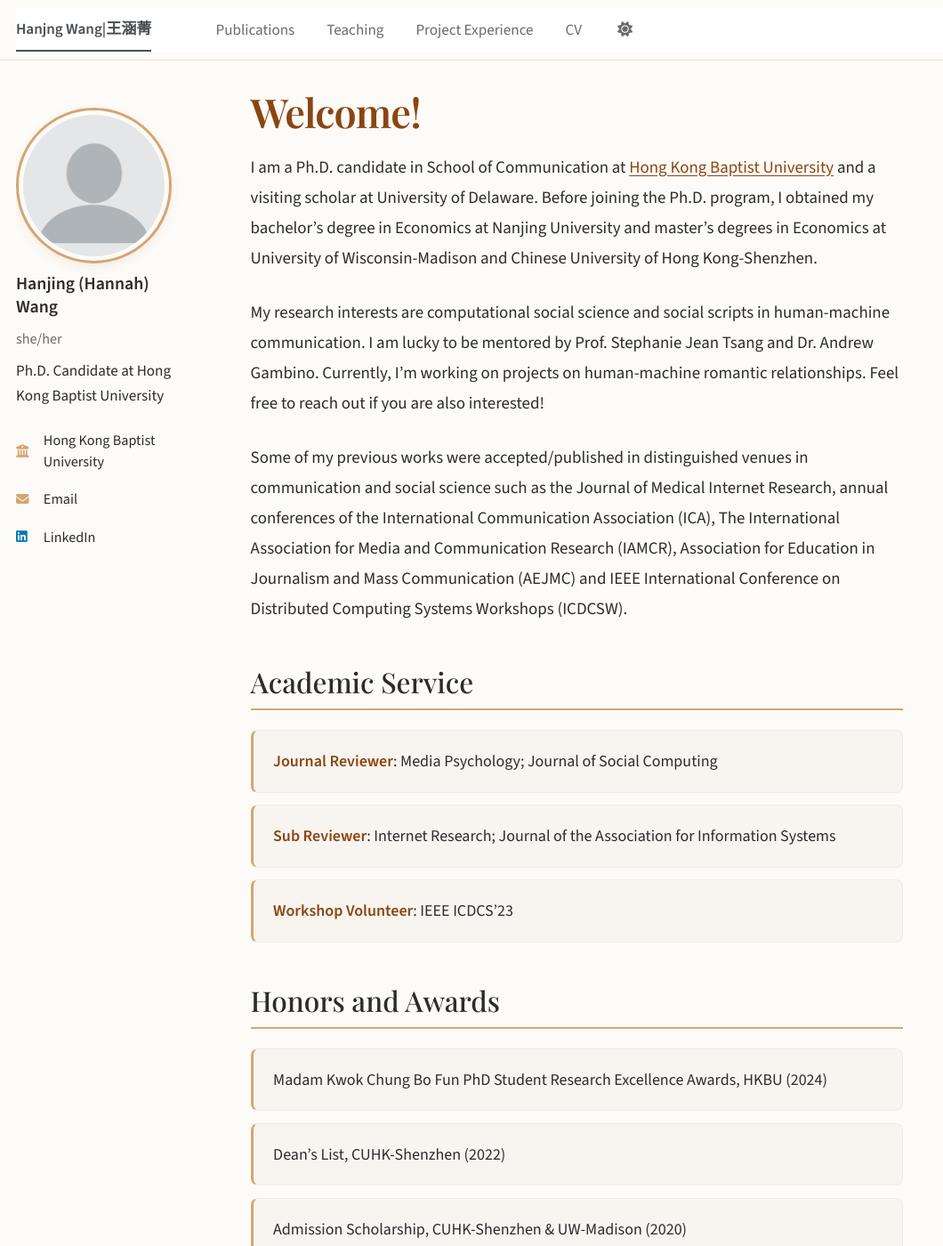
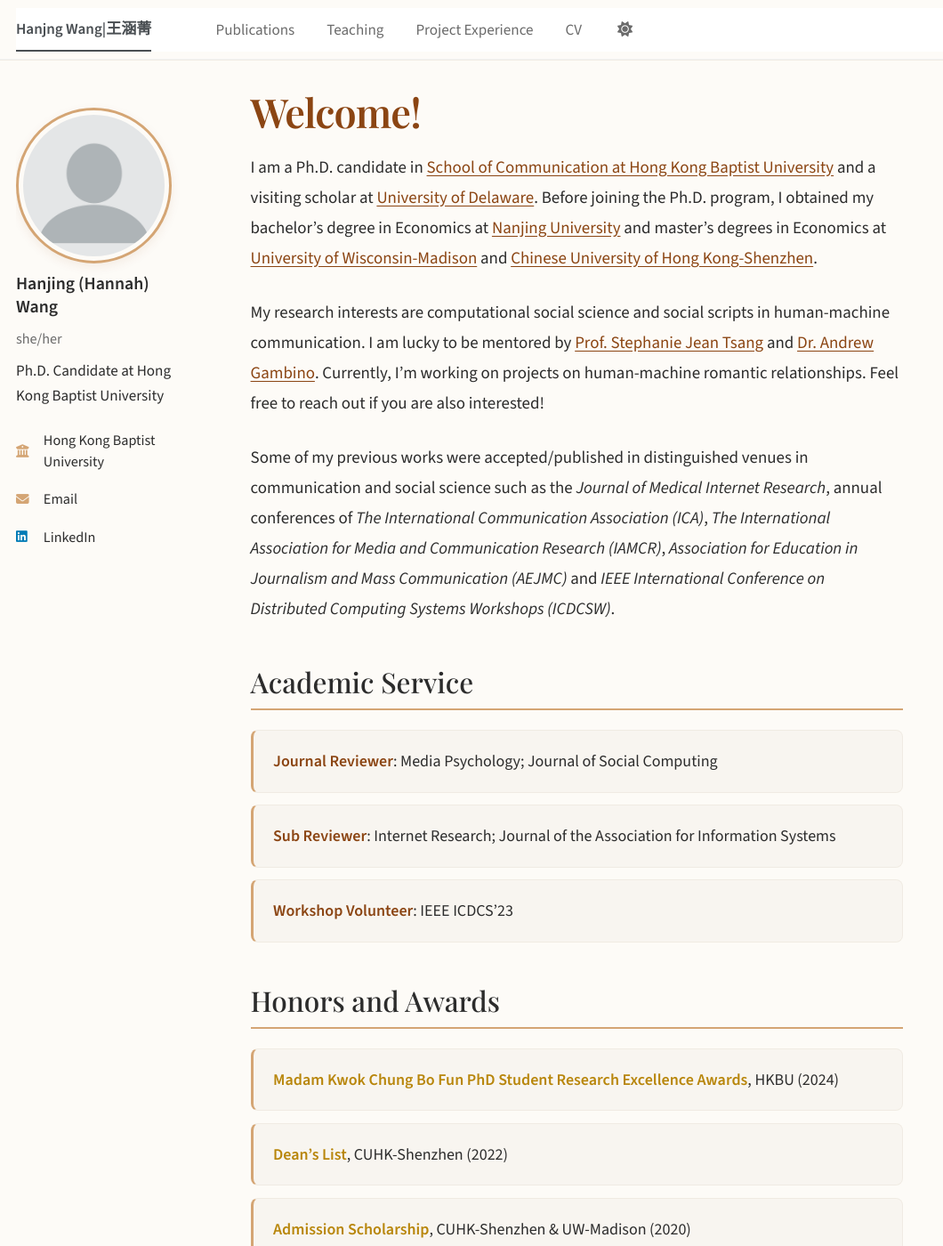
Before and after one commit to hanjingwang-comm/hanjingwang-comm.github.io, a Jekyll site: the page built from _pages/about.md, in a window 1280 px wide and 1400 px high. Shown: the whole window at 89% size, without its empty margins (0-1060 px from the left). Built offline with Jekyll 4.4.1, drawn with Linux system fonts in a browser that asks for light colours; some web fonts are replaced; a script bundle is joined from its source files by our own code; library files that are not in the unit come from our copies; some of the changed text lies outside the part shown.

```diff
--- a/_pages/about.md
+++ b/_pages/about.md
@@ -7,11 +7,11 @@ redirect_from:
   - /about.html
 ---
 
-I am a Ph.D. candidate in School of Communication at [Hong Kong Baptist University](https://comm.hkbu.edu.hk/) and a visiting scholar at University of Delaware. Before joining the Ph.D. program, I obtained my bachelor's degree in Economics at Nanjing University and master's degrees in Economics at University of Wisconsin-Madison and Chinese University of Hong Kong-Shenzhen.
+I am a Ph.D. candidate in [School of Communication at Hong Kong Baptist University](https://comm.hkbu.edu.hk/) and a visiting scholar at [University of Delaware](https://www.udel.edu/). Before joining the Ph.D. program, I obtained my bachelor's degree in Economics at [Nanjing University](https://www.nju.edu.cn/en/) and master's degrees in Economics at [University of Wisconsin-Madison](https://www.nju.edu.cn/en/) and [Chinese University of Hong Kong-Shenzhen](https://www.cuhk.edu.cn/en).
 
-My research interests are computational social science and social scripts in human-machine communication. I am lucky to be mentored by Prof. Stephanie Jean Tsang and Dr. Andrew Gambino. Currently, I'm working on projects on human-machine romantic relationships. Feel free to reach out if you are also interested!
+My research interests are computational social science and social scripts in human-machine communication. I am lucky to be mentored by [Prof. Stephanie Jean Tsang](https://coms.hkbu.edu.hk/faculty-and-staff/stephanie-jean-tsang.html) and [Dr. Andrew Gambino](https://www.udel.edu/academics/colleges/cas/units/departments/communication/our-people/andrew-gambino/). Currently, I'm working on projects on human-machine romantic relationships. Feel free to reach out if you are also interested!
 
-Some of my previous works were accepted/published in distinguished venues in communication and social science such as the Journal of Medical Internet Research, annual conferences of the International Communication Association (ICA), The International Association for Media and Communication Research (IAMCR), Association for Education in Journalism and Mass Communication (AEJMC) and IEEE International Conference on Distributed Computing Systems Workshops (ICDCSW).
+Some of my previous works were accepted/published in distinguished venues in communication and social science such as the *Journal of Medical Internet Research*, annual conferences of *The International Communication Association (ICA)*, *The International Association for Media and Communication Research (IAMCR)*, *Association for Education in Journalism and Mass Communication (AEJMC)* and *IEEE International Conference on Distributed Computing Systems Workshops (ICDCSW)*.
 
 ## Academic Service
 
@@ -21,8 +21,8 @@ Some of my previous works were accepted/published in distinguished venues in com
 
 ## Honors and Awards
 
-- Madam Kwok Chung Bo Fun PhD Student Research Excellence Awards, HKBU (2024)
-- Dean's List, CUHK-Shenzhen (2022)
-- Admission Scholarship, CUHK-Shenzhen & UW-Madison (2020)
-- Freshmen Scholarship, Nanjing University, 1st place among provincial admissions (2015)
-- Honorable Mention Award, MCM/ICM (2018)
+- **Madam Kwok Chung Bo Fun PhD Student Research Excellence Awards**, HKBU (2024)
+- **Dean's List**, CUHK-Shenzhen (2022)
+- **Admission Scholarship**, CUHK-Shenzhen & UW-Madison (2020)
+- **Freshmen Scholarship**, Nanjing University, 1st place among provincial admissions (2015)
+- **Honorable Mention Award**, MCM/ICM (2018)
```
